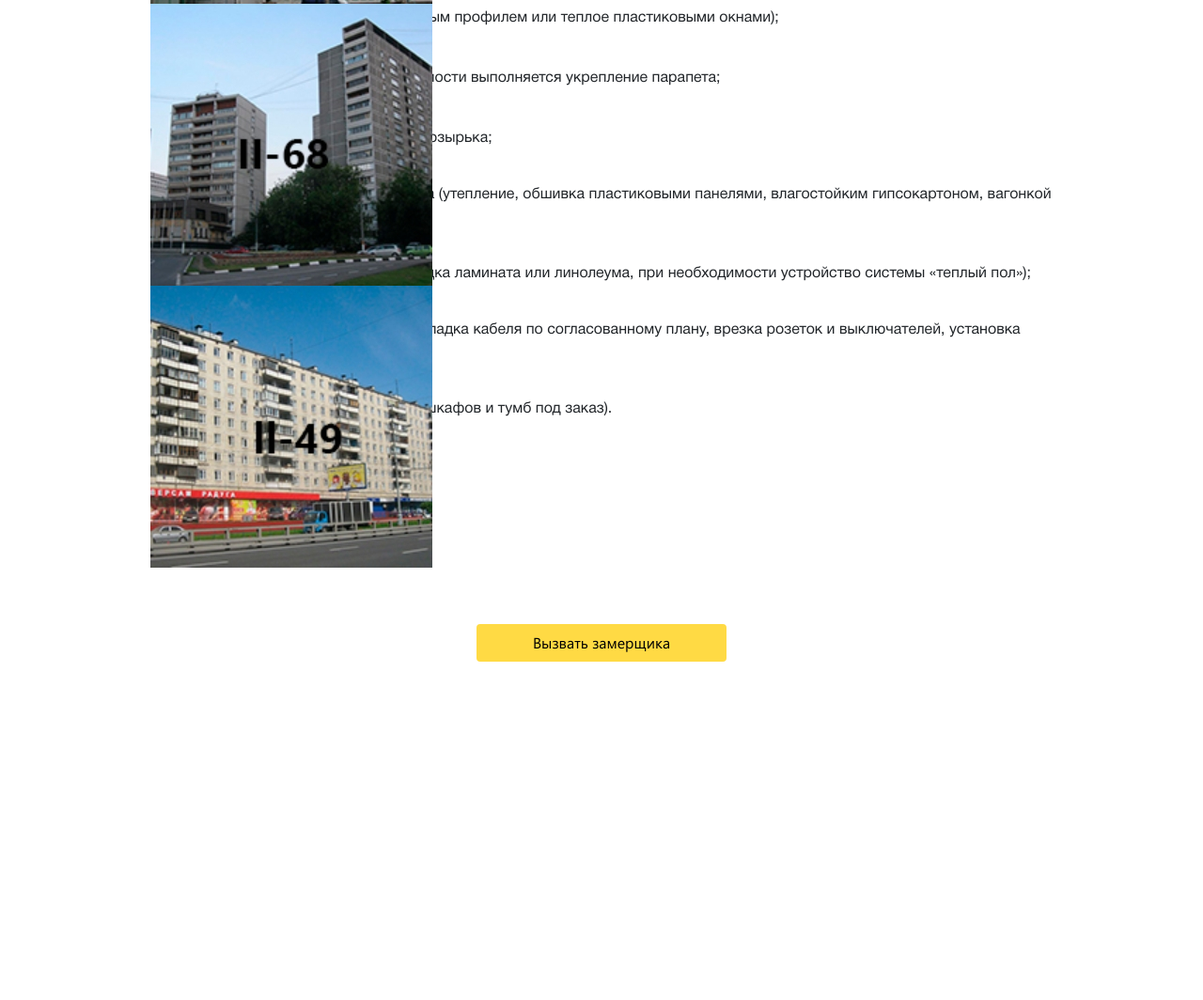
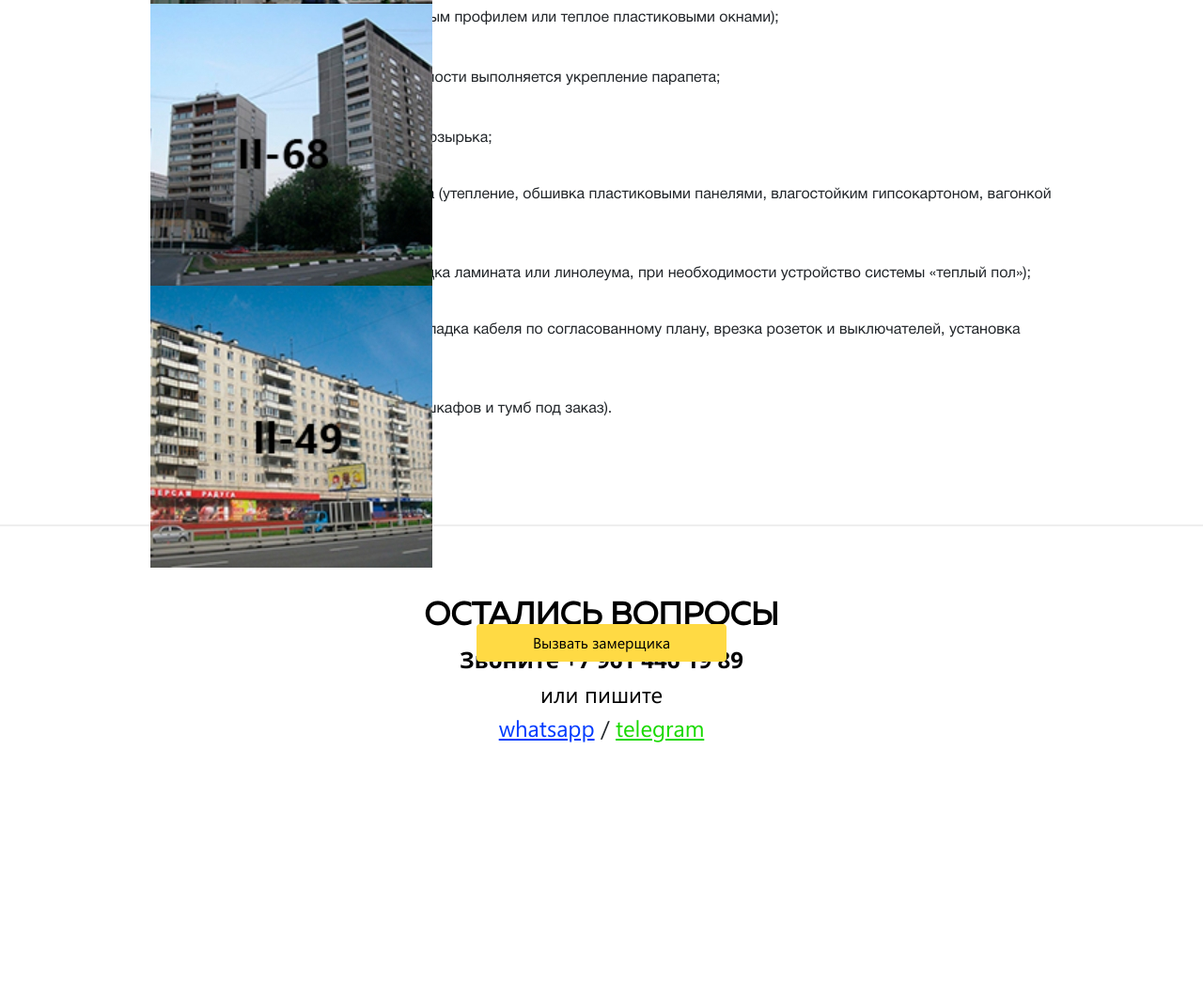
Before and after one commit to IOINITID/balkon26, a plain HTML site: page index.html in a window 1280 px wide. Shown: the part 5694-6758 px from the top of the page at 94% size. Before the commit the page ends 6453 px from the top, so only its background shows below. Drawn offline with Linux system fonts and the light colour scheme.

Commit message:
Added block map

```diff
--- a/index.html
+++ b/index.html
@@ -321,7 +321,7 @@
 
   </div>
 
-  <div class="container-fluid">
+  <div class="container-fluid types-of-jobs-border-bottom">
     <div class="container types-of-jobs">
       <h2>ВИДЫ РАБОТ</h2>
       <ol>
@@ -339,6 +339,34 @@
     </div>
   </div>
 
+  <div class="container-fluid">
+
+    <div class="container have-any-questions">
+
+      <h2>ОСТАЛИСЬ ВОПРОСЫ</h2>
+
+      <span>Звоните <a href="tel:+79614461989">+7 961 446 19 89</a></span>
+
+      <span>или пишите</span>
+
+      <div class="have-any-questions-contacts">
+
+        <a href="#">whatsapp</a> / <a href="#">telegram</a>
+
+      </div>
+
+    </div>
+
+  </div>
+
+  <div class="container-fluid map">
+    <iframe
+      src="https://yandex.ru/map-widget/v1/?um=constructor%3Afcdf85af1da04bcb2badb3747b49aff5f197303d890b4441d1af49b6edbbb837&amp;source=constructor"
+      width="500" height="458" frameborder="0">
+      <img src="img/map-image.jpg" alt="Изображение карты">
+    </iframe>
+  </div>
+
   <script src="js/scripts.js"></script>
 </body>
 
--- a/scss/styles.scss
+++ b/scss/styles.scss
@@ -375,6 +375,10 @@ body {
   padding-bottom: 60px;
 }
 
+.types-of-jobs-border-bottom {
+  border-bottom: 2px solid #eeeeee;
+}
+
 .types-of-jobs {
   padding: 50px 0 75px 0;
 
@@ -404,7 +408,6 @@ body {
         font-weight: 400;
         width: 32px;
         height: 32px;
-        top: 0;
         border: 2px solid #ffda44;
         border-radius: 50%;
         text-align: center;
@@ -416,3 +419,74 @@ body {
     }
   }
 }
+
+.have-any-questions {
+  padding: 75px 0 72px 0;
+  display: flex;
+  flex-direction: column;
+  align-items: center;
+
+  h2 {
+    color: #000000;
+    font-family: "Muller";
+    font-size: 34px;
+    font-weight: 900;
+  }
+
+  span {
+    color: #000000;
+    font-family: "Segoe UI";
+    font-size: 24px;
+    font-weight: 700;
+
+    &:last-of-type {
+      font-weight: 400;
+    }
+  }
+
+  a {
+    color: #000000;
+    font-family: "Segoe UI";
+    font-size: 24px;
+    font-weight: 700;
+  }
+}
+
+.have-any-questions-contacts {
+  font-family: "Segoe UI";
+  font-size: 24px;
+  font-weight: 400;
+
+  a {
+    color: #003bff;
+    font-family: "Segoe UI";
+    font-size: 24px;
+    font-weight: 400;
+    text-decoration: underline;
+
+    &:last-child {
+      color: #19d900;
+    }
+  }
+}
+
+.map {
+  position: relative;
+
+  iframe {
+    width: 100%;
+    height: 458px;
+    position: absolute;
+    top: 0;
+    left: 0;
+
+    img {
+      width: 100%;
+      height: 458px;
+      position: absolute;
+      top: 0;
+      left: 0;
+      object-fit: cover;
+    }
+  }
+}
```
Also changed, not shown: css/styles.css, 1 other file.
